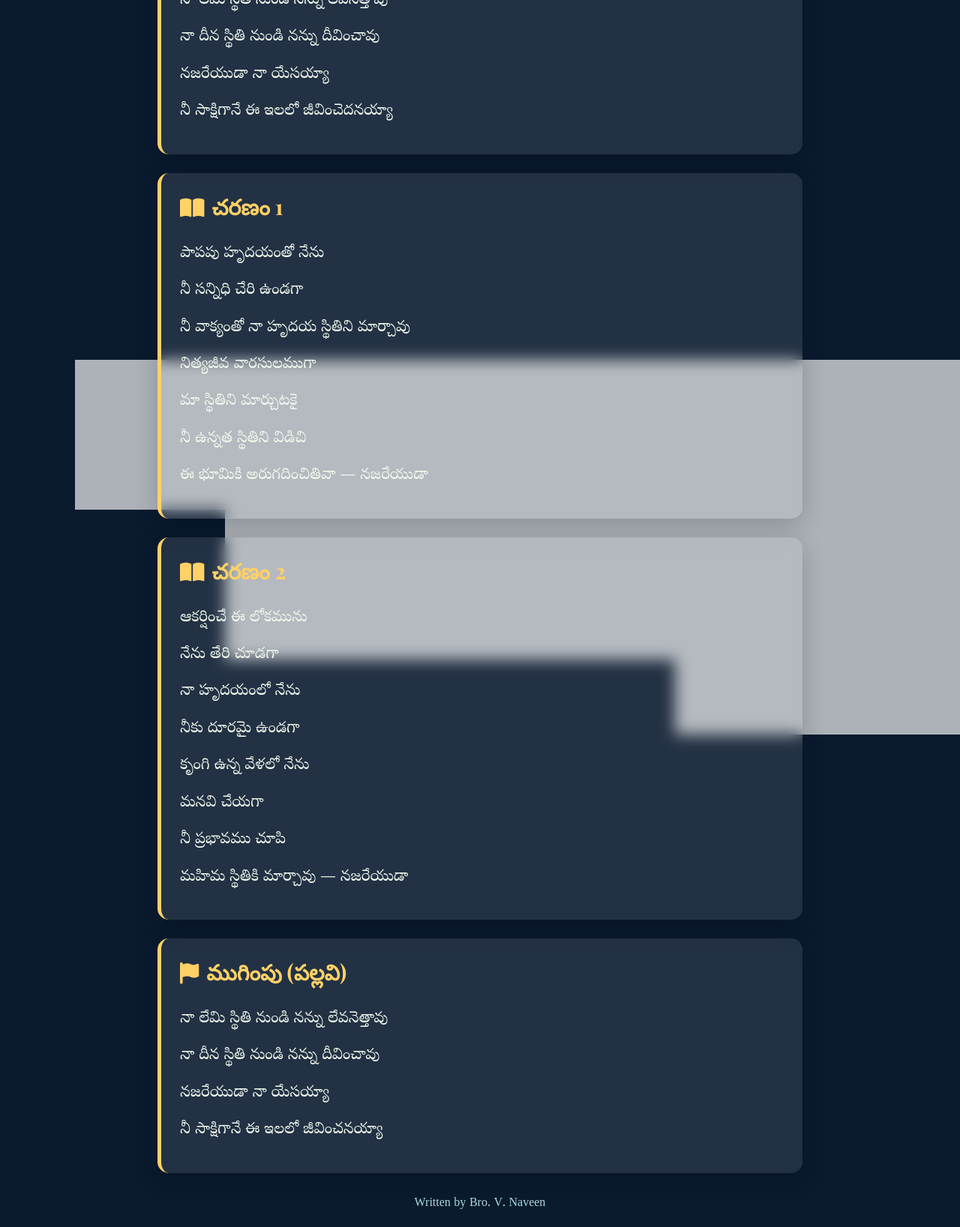
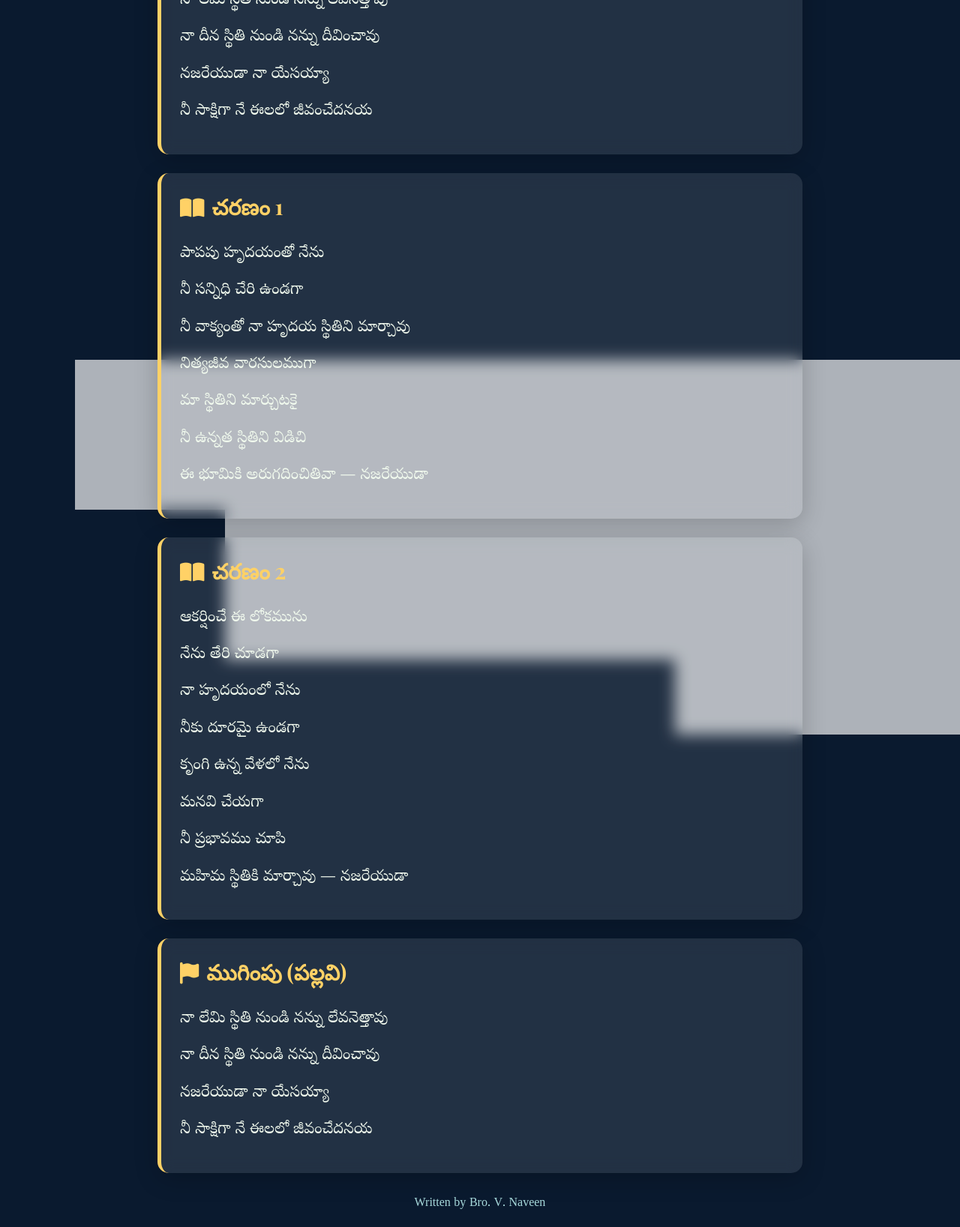
Before and after one commit to Premkumar-pro/slfsong2026, a plain HTML site: page index.html in a window 1280 px wide. Shown: the part 320-1957 px from the top of the page at 75% size. Drawn offline with nearby package versions, Linux system fonts and the light colour scheme.

Commit message:
update నీ సాక్షిగా నే ఈలలో జీవంచేదనయ

```diff
--- a/index.html
+++ b/index.html
@@ -138,7 +138,7 @@
           <p>నా లేమి స్థితి నుండి నన్ను లేవనెత్తావు</p>
           <p>నా దీన స్థితి నుండి నన్ను దీవించావు</p>
           <p>నజరేయుడా నా యేసయ్యా</p>
-          <p>నీ సాక్షిగానే ఈ ఇలలో జీవించెదనయ్యా</p>
+          <p>నీ సాక్షిగా నే ఈలలో జీవంచేదనయ</p>
         </div>
       </section>
 
@@ -175,7 +175,7 @@
           <p>నా లేమి స్థితి నుండి నన్ను లేవనెత్తావు</p>
           <p>నా దీన స్థితి నుండి నన్ను దీవించావు</p>
           <p>నజరేయుడా నా యేసయ్యా</p>
-          <p>నీ సాక్షిగానే ఈ ఇలలో జీవించనయ్యా</p>
+          <p>నీ సాక్షిగా నే ఈలలో జీవంచేదనయ</p>
         </div>
       </section>
     </main>
```
